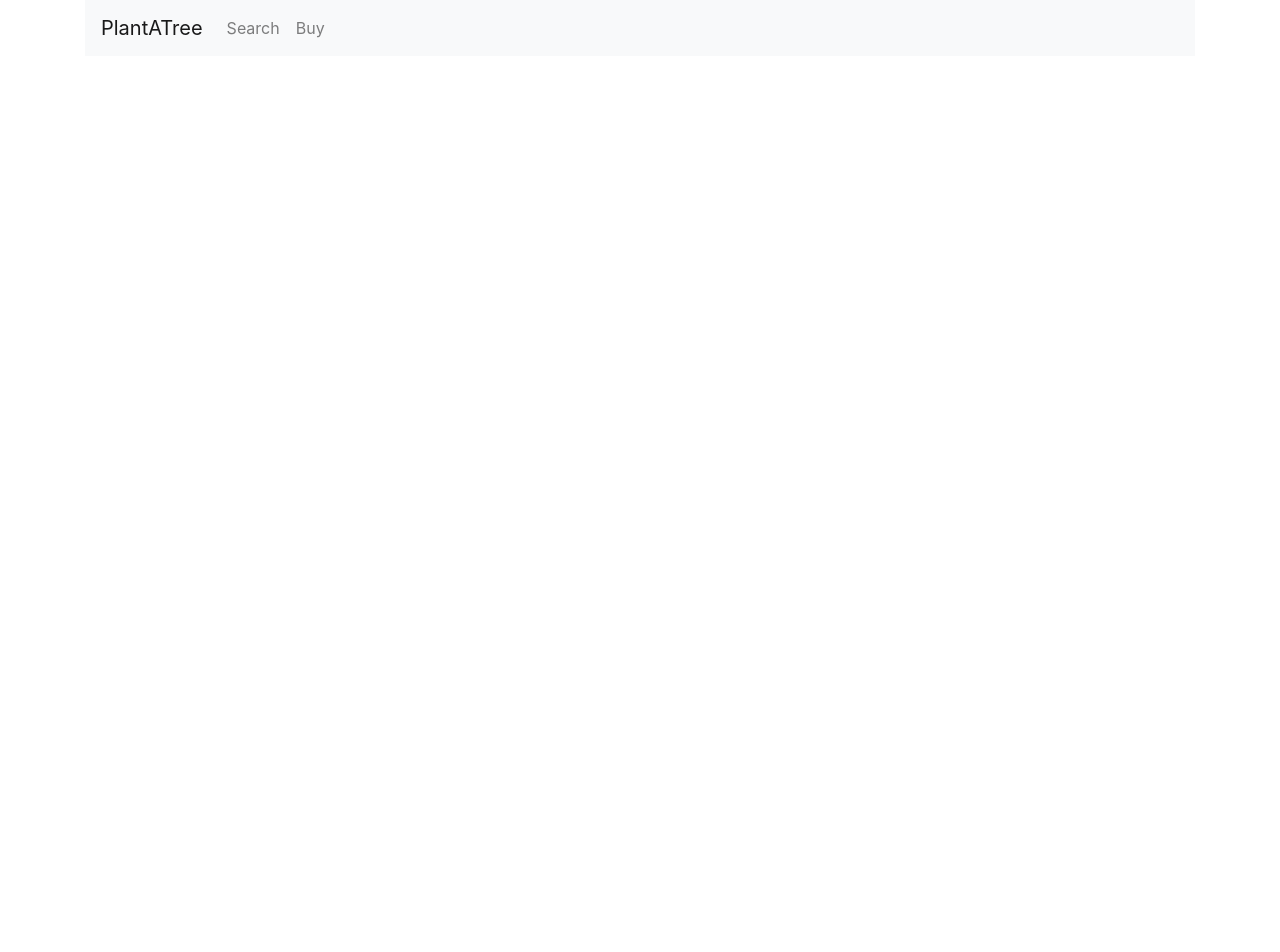
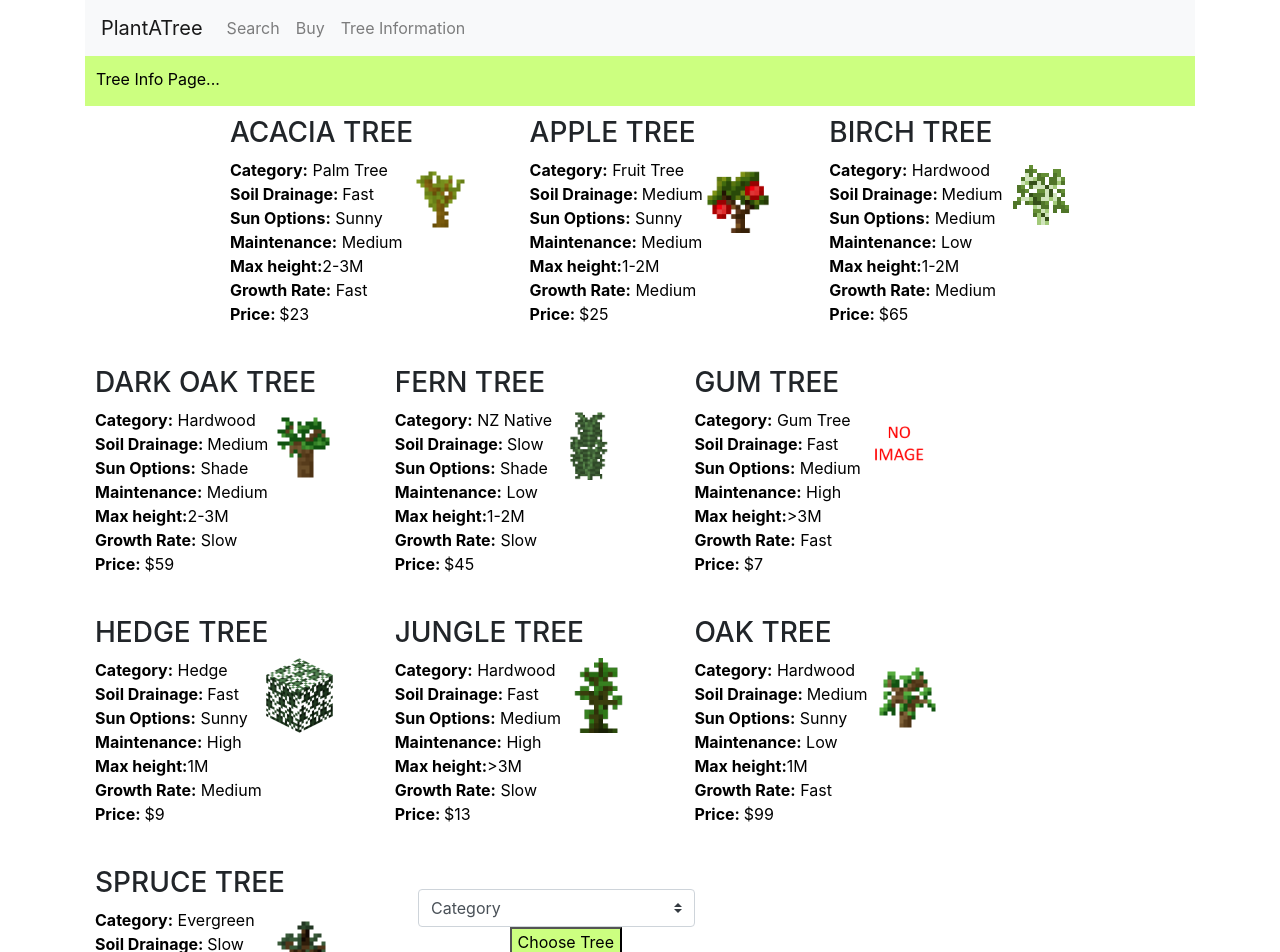
Before and after one commit to AlanaZupp/plant-a-tree, a React (Create React App) app: page /treeinfo in a window 1280 px wide. Shown: the top 952 px of the page. Before the commit the page ends 800 px from the top, so only its background shows below. Built offline with nearby package versions, Linux system fonts and the light colour scheme.

Commit message:
Almost completed the home page, created a tree information page

```diff
--- a/src/App.js
+++ b/src/App.js
@@ -8,6 +8,7 @@ import "bootstrap/dist/css/bootstrap.min.css";
 import HomePage from "./components/homepage.component";
 import SearchPage from "./components/searchpage.component";
 import BuyPage from "./components/buypage.component";
+import TreeInfoPage from "./components/treeinfopage.component";
 
 class App extends Component {
   render(){
@@ -24,12 +25,16 @@ class App extends Component {
                 <li className="navbar-item">
                   <Link to="/buy" className="nav-link">Buy</Link>
                 </li>
+                <li className="navbar-item">
+                  <Link to="/treeinfo" className="nav-link">Tree Information</Link>
+                </li>
               </ul>
             </div>
           </nav>
         <Route path="/" exact component={HomePage}/>
         <Route path="/search" component={SearchPage}/>
         <Route path="/buy" component={BuyPage}/>
+        <Route path="/treeinfo" component={TreeInfoPage}/>
         </div>
       </Router>
     );
--- a/src/components/buypage.component.js
+++ b/src/components/buypage.component.js
@@ -3,8 +3,10 @@ import React, {Component} from 'react';
 export default class BuyPage extends Component{
     render(){
         return(
-            <div>
-                <p>Buy Page</p>
+            <div className="fullPage">
+            <div className="searchBar">
+                <p>Buy Page...</p>
+            </div>
             </div>
         )
     }
--- a/src/components/homepage.component.js
+++ b/src/components/homepage.component.js
@@ -1,10 +1,62 @@
 import React, {Component} from 'react';
+import farm from "./treePics/farm.png";
+import acacia from "./treePics/acacia.png";
+import birch from "./treePics/birch.png";
+import dOak from "./treePics/dOak.png";
+import hedge from "./treePics/hedge.png";
+import apple from "./treePics/apple.png";
+import fern from "./treePics/fern.png";
+import jungle from "./treePics/jungle.png";
+import oak from "./treePics/oak.png";
+import spruce from "./treePics/spruce.png";
+import './homepage.css';
 
 export default class HomePage extends Component{
+
+   treeInfopage(){
+        window.location.href ="./treeinfo"
+   }
+
     render(){
         return(
-            <div>
-                <p>Home Page</p>
+            <div className="fullPage">
+            <div className="searchBar">
+                <p>Home</p>
+            </div>
+            <div className = "photo">
+                   <img src = {farm} alt=" " width="1110" height="455" align = "right"/>
+            </div>
+
+            <div className = "column">
+                <h2>ABOUT US</h2>
+                <p>TreeCo is a company which imports, grows, and sells trees. We also sell gardening products which help with growing and maintaining the trees. <br></br>We grow our trees from a national chain of 10 nurseries. </p>
+            </div>
+
+            <div className = "column">
+                <h2>OUR TREES ARE FOR </h2>
+                <p><h6>- Landscape Gardeners</h6><h6>- Housing Developers</h6><h6>- Local Councils</h6><h6>- DIY Gardeners</h6></p>
+
+           </div>
+
+            <div className ="column">
+                <h2>OUR TREE GALLERY</h2>
+                <p>Click the trees to find out more information about them!</p>
+                <img src = {acacia} alt=" " width="100" height="100" onClick={this.treeInfopage}/>
+                <img src = {apple} alt=" " width="100" height="100"onClick={this.treeInfopage}/>
+                <img src = {birch} alt=" " width="100" height="100"onClick={this.treeInfopage}/>
+                <img src = {dOak} alt=" " width="100" height="100"onClick={this.treeInfopage}/>
+                <img src = {fern} alt=" " width="100" height="100"onClick={this.treeInfopage}/>
+                <img src = {hedge} alt=" " width="100" height="100"onClick={this.treeInfopage}/>
+                <img src = {jungle} alt=" " width="100" height="100"onClick={this.treeInfopage}/>
+                <img src = {oak} alt=" " width="100" height="100"onClick={this.treeInfopage}/>
+                <img src = {spruce} alt=" " width="100" height="100"onClick={this.treeInfopage}/>
+            </div>
+
+            <div className = "">
+                    <h2>OUR BRANCHES</h2>
+                    <p>We have branches in: .....</p>
+            </div>
+
             </div>
         )
     }
--- a/src/components/homepage.css
+++ b/src/components/homepage.css
@@ -2,9 +2,14 @@
     float: left;
     width: 33.33%;
     padding: 10px;
-    height: 300px; /* Should be removed. Only for demonstration */
+    height: 300px;
+
   }
 
-   {
+  .treecol {
+    float: left;
+    width: 27%;
+    padding: 10px;
+    height: 250px;
 
   }
--- a/src/components/searchpage.component.js
+++ b/src/components/searchpage.component.js
@@ -46,7 +46,7 @@ export default class SearchPage extends Component{
                     <select class="custom-select custom-select-sm" id="sMain">
                         <option selected value="none">Maintenance</option>
                         <option value="highMain">High</option>
-                        <option value="mediumMain">Medium</option>
+                        <option value="medMain">Medium</option>
                         <option value="lowMain">Low</option>
                     </select>
                     <br/><br/>
--- /dev/null
+++ b/src/components/treeinfopage.component.js
@@ -0,0 +1,126 @@
+import React, {Component} from 'react';
+import acacia from "./treePics/acacia.png";
+import birch from "./treePics/birch.png";
+import dOak from "./treePics/dOak.png";
+import hedge from "./treePics/hedge.png";
+import apple from "./treePics/apple.png";
+import fern from "./treePics/fern.png";
+import jungle from "./treePics/jungle.png";
+import oak from "./treePics/oak.png";
+import spruce from "./treePics/spruce.png";
+import gum from "./treePics/NO_IMAGE.png";
+import './homepage.css';
+import "./searchpage.css";
+
+export default class TreeInfo extends Component{
+
+    render(){
+        return(
+            <div className="fullPage">
+            <div className="searchBar">
+                <p>Tree Info Page...</p>
+            </div>
+
+
+            {/* this is for aligning the pictures at the top of the page
+             <div className="treeimg">
+
+
+            </div> */}
+            <div className="treecol">
+                <h3>ACACIA TREE</h3>
+                <p><b>Category:</b> Palm Tree <br></br><b>Soil Drainage: </b>Fast<br></br><b>Sun Options:</b> Sunny<br></br>
+                <b>Maintenance:</b> Medium<br></br><b>Max height:</b>2-3M<br></br><b>Growth Rate:</b> Fast<br></br><b>Price: </b>$23</p>
+                <img src = {acacia} alt=" " width="75" height="75"/>
+            </div>
+
+            <div className="treecol">
+                <h3>APPLE TREE</h3>
+                <p><b>Category:</b> Fruit Tree <br></br><b>Soil Drainage: </b>Medium<br></br><b>Sun Options:</b> Sunny<br></br>
+                <b>Maintenance:</b> Medium<br></br><b>Max height:</b>1-2M<br></br><b>Growth Rate:</b> Medium<br></br><b>Price: </b>$25</p>
+                <img src = {apple} alt=" " width="75" height="75"/>
+            </div>
+
+            <div className="treecol">
+                <h3>BIRCH TREE</h3>
+                <p><b>Category:</b> Hardwood <br></br><b>Soil Drainage: </b>Medium<br></br><b>Sun Options:</b> Medium<br></br>
+                <b>Maintenance:</b> Low<br></br><b>Max height:</b>1-2M<br></br><b>Growth Rate:</b> Medium<br></br><b>Price: </b>$65</p>
+                <img src = {birch} alt=" " width="75" height="75"/>
+
+            </div>
+
+            <div className="treecol">
+                <h3>DARK OAK TREE</h3>
+                <p><b>Category:</b> Hardwood <br></br><b>Soil Drainage: </b>Medium<br></br><b>Sun Options:</b> Shade<br></br>
+                <b>Maintenance:</b> Medium<br></br><b>Max height:</b>2-3M<br></br><b>Growth Rate:</b> Slow<br></br><b>Price: </b>$59</p>
+                <img src = {dOak} alt=" " width="75" height="75"/>
+
+            </div>
+
+            <div className="treecol">
+                <h3>FERN TREE</h3>
+                <p><b>Category:</b> NZ Native <br></br><b>Soil Drainage: </b>Slow<br></br><b>Sun Options:</b> Shade<br></br>
+                <b>Maintenance:</b> Low<br></br><b>Max height:</b>1-2M<br></br><b>Growth Rate:</b> Slow<br></br><b>Price: </b>$45</p>
+                <img src = {fern} alt=" " width="75" height="75"/>
+            </div>
+
+            <div className="treecol">
+                <h3>GUM TREE</h3>
+                <p><b>Category:</b> Gum Tree <br></br><b>Soil Drainage: </b>Fast<br></br><b>Sun Options:</b> Medium<br></br>
+                <b>Maintenance:</b> High<br></br><b>Max height:</b>>3M<br></br><b>Growth Rate:</b> Fast<br></br><b>Price: </b>$7</p>
+                <img src = {gum} alt=" " width="75" height="75"/>
+            </div>
+
+            <div className="treecol">
+                <h3>HEDGE TREE</h3>
+                <p><b>Category:</b> Hedge <br></br><b>Soil Drainage: </b>Fast<br></br><b>Sun Options:</b> Sunny<br></br>
+                <b>Maintenance:</b> High<br></br><b>Max height:</b>1M<br></br><b>Growth Rate:</b> Medium<br></br><b>Price: </b>$9</p>
+                <img src = {hedge} alt=" " width="75" height="75"/>
+            </div>
+
+            <div className="treecol">
+                <h3>JUNGLE TREE</h3>
+                <p><b>Category:</b> Hardwood <br></br><b>Soil Drainage: </b>Fast<br></br><b>Sun Options:</b> Medium<br></br>
+                <b>Maintenance:</b> High<br></br><b>Max height:</b>>3M<br></br><b>Growth Rate:</b> Slow<br></br><b>Price: </b>$13</p>
+                <img src = {jungle} alt=" " width="75" height="75"/>
+            </div>
+
+            <div className="treecol">
+                <h3>OAK TREE</h3>
+                <p><b>Category:</b> Hardwood <br></br><b>Soil Drainage: </b>Medium<br></br><b>Sun Options:</b> Sunny<br></br>
+                <b>Maintenance:</b> Low<br></br><b>Max height:</b>1M<br></br><b>Growth Rate:</b> Fast<br></br><b>Price: </b>$99</p>
+                <img src = {oak} alt=" " width="75" height="75"/>
+
+            </div>
+
+            <div className="treecol">
+                <h3>SPRUCE TREE</h3>
+                <p><b>Category:</b> Evergreen <br></br><b>Soil Drainage: </b>Slow<br></br><b>Sun Options:</b> Shade<br></br>
+                <b>Maintenance:</b> Medium<br></br><b>Max height:</b>2-3M<br></br><b>Growth Rate:</b> Medium<br></br><b>Price: </b>$30</p>
+                <img src = {spruce} alt=" " width="75" height="75"/>
+            </div>
+
+            {/* select options to restrict the tree you wanna see */}
+            <div className ="options">
+            <select class="custom-select" id="treeselect">
+                        <option selected value="none">Category</option>
+                        <option value="acacia">Acacia Tree</option>
+                        <option value="apple">Apple Tree</option>
+                        <option value="birch">Birch Tree</option>
+                        <option value="dOak">Dark Oak</option>
+                        <option value="fern">Fern Tree</option>
+                        <option value="hedge">Hedge Tree</option>
+                        <option value="jungle">Jungle Tree</option>
+                        <option value="oak">Oak Tree</option>
+                        <option value="spruce">Spruce Tree</option>
+                        <option value="gum">Gum Tree</option>
+                    </select>
+            <br></br><button type = "button" onClick="">Choose Tree</button> {/* make a function to check this and display only that tree */}
+            </div>
+
+
+            </div>
+        )
+    }
+
+}
```
Also changed, not shown: src/components/treePics/farm.png (added).
